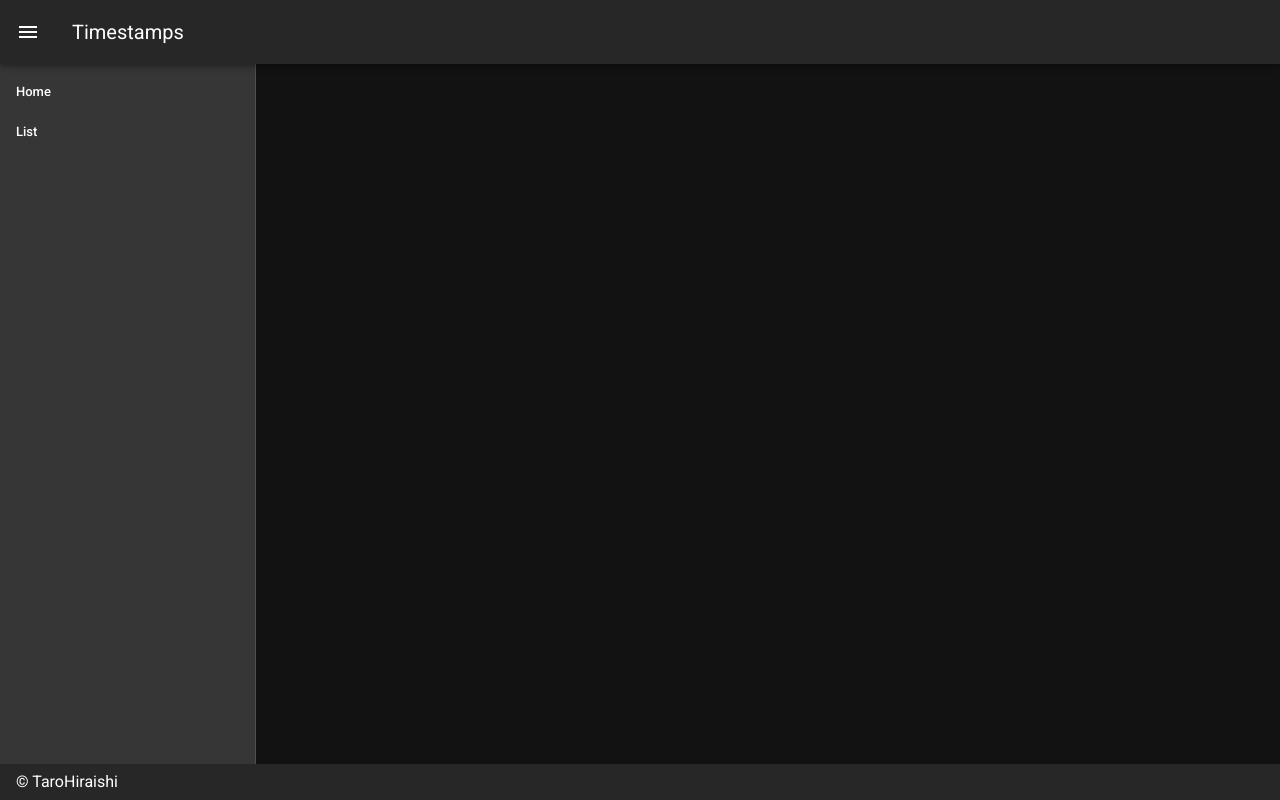
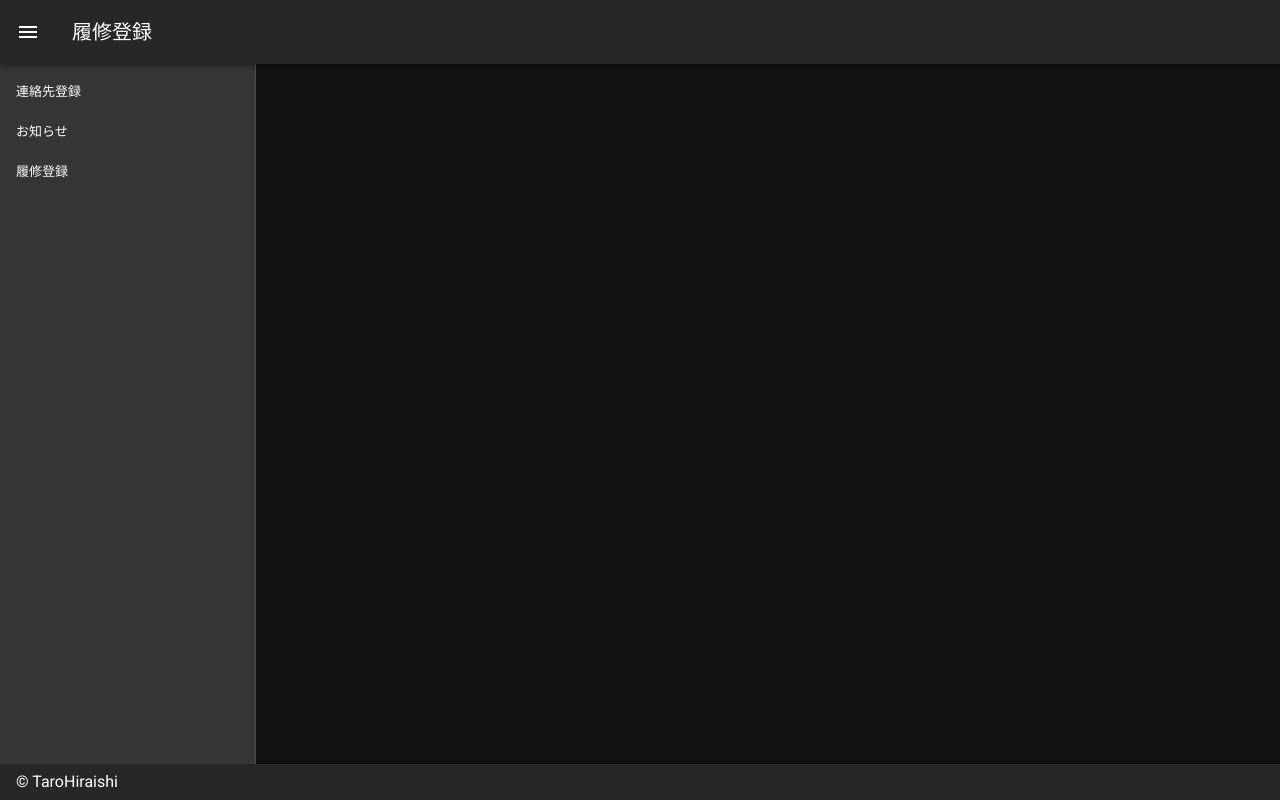
Before and after one commit to Ryoto-kubo/practice-atomic-design, a Vue app: page / in a window 1280 px wide. Built offline with nearby package versions, Linux system fonts and the light colour scheme.

Commit message:
atoms TextFieldを追加

```diff
--- a/src/App.vue
+++ b/src/App.vue
@@ -7,13 +7,18 @@
     >
       <v-list dense>
         <v-list-item link>
-		  <v-list-item-content>
-			  <v-list-item-title>Home</v-list-item-title>
-		  </v-list-item-content>
+          <v-list-item-content>
+            <v-list-item-title>連絡先登録</v-list-item-title>
+          </v-list-item-content>
         </v-list-item>
         <v-list-item link>
           <v-list-item-content>
-			  <v-list-item-title>List</v-list-item-title>
+			  <v-list-item-title>お知らせ</v-list-item-title>
+          </v-list-item-content>
+        </v-list-item>
+        <v-list-item link>
+          <v-list-item-content>
+			  <v-list-item-title>履修登録</v-list-item-title>
           </v-list-item-content>
         </v-list-item>
       </v-list>
@@ -24,7 +29,7 @@
       clipped-left
     >
       <v-app-bar-nav-icon @click.stop="drawer = !drawer" />
-      <v-toolbar-title>Timestamps</v-toolbar-title>
+      <v-toolbar-title>履修登録</v-toolbar-title>
     </v-app-bar>
 
     <v-content>
```
Also changed, not shown: src/components/atoms/TextField.vue (added, +13 -0 lines).
